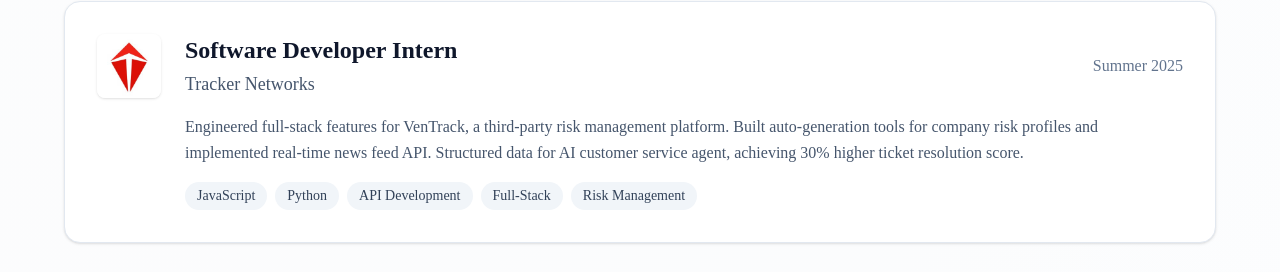
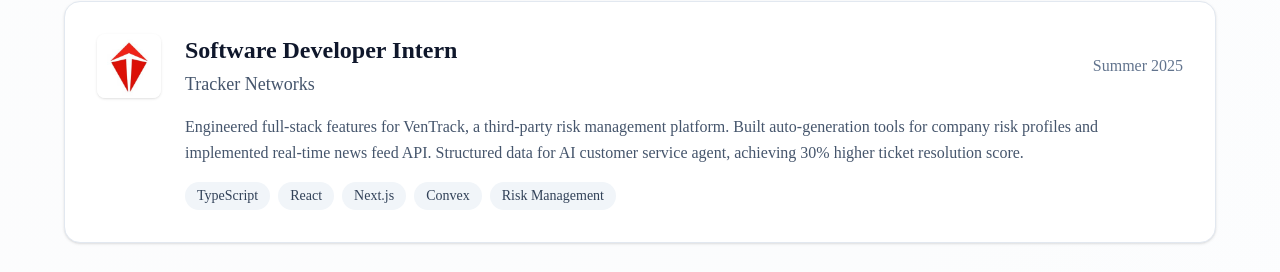
Before and after one commit to NigelGroen5/personal-website, a Next.js app in the folder my-portfolio/: page / in a window 1280 px wide. Shown: the part 1387-1659 px from the top of the page. Built offline with nearby package versions, Linux system fonts and the light colour scheme.

Commit message:
Updated resume and experience details

```diff
--- a/my-portfolio/app/page.tsx
+++ b/my-portfolio/app/page.tsx
@@ -138,7 +138,7 @@
                 <a href="#projects" className="px-8 py-4 bg-slate-700 text-white rounded-xl font-semibold hover:bg-slate-800 hover:shadow-lg transition-all text-center">
                   View My Work
                 </a>
-                <a href="/nigel_groen_resume (2).pdf" download="Nigel_Groen_Resume.pdf" className="px-8 py-4 border-2 border-slate-300 text-slate-700 rounded-xl font-semibold hover:border-slate-500 hover:text-slate-800 transition-all text-center">
+                <a href="/nigel_groen_resume_2025.pdf" download="Nigel_Groen_Resume.pdf" className="px-8 py-4 border-2 border-slate-300 text-slate-700 rounded-xl font-semibold hover:border-slate-500 hover:text-slate-800 transition-all text-center">
                   Download Resume
                 </a>
               </div>
@@ -216,10 +216,10 @@
                     service agent, achieving 30% higher ticket resolution score.
                   </p>
                   <div className="flex flex-wrap gap-2">
-                    <span className="px-3 py-1 bg-slate-100 text-slate-700 rounded-full text-sm font-medium">JavaScript</span>
-                    <span className="px-3 py-1 bg-slate-100 text-slate-700 rounded-full text-sm font-medium">Python</span>
-                    <span className="px-3 py-1 bg-slate-100 text-slate-700 rounded-full text-sm font-medium">API Development</span>
-                    <span className="px-3 py-1 bg-slate-100 text-slate-700 rounded-full text-sm font-medium">Full-Stack</span>
+                    <span className="px-3 py-1 bg-slate-100 text-slate-700 rounded-full text-sm font-medium">TypeScript</span>
+                    <span className="px-3 py-1 bg-slate-100 text-slate-700 rounded-full text-sm font-medium">React</span>
+                    <span className="px-3 py-1 bg-slate-100 text-slate-700 rounded-full text-sm font-medium">Next.js</span>
+                    <span className="px-3 py-1 bg-slate-100 text-slate-700 rounded-full text-sm font-medium">Convex</span>
                     <span className="px-3 py-1 bg-slate-100 text-slate-700 rounded-full text-sm font-medium">Risk Management</span>
                   </div>
                 </div>
```
Also changed, not shown: 2 other files (tests, documents, lock files or other folders).
